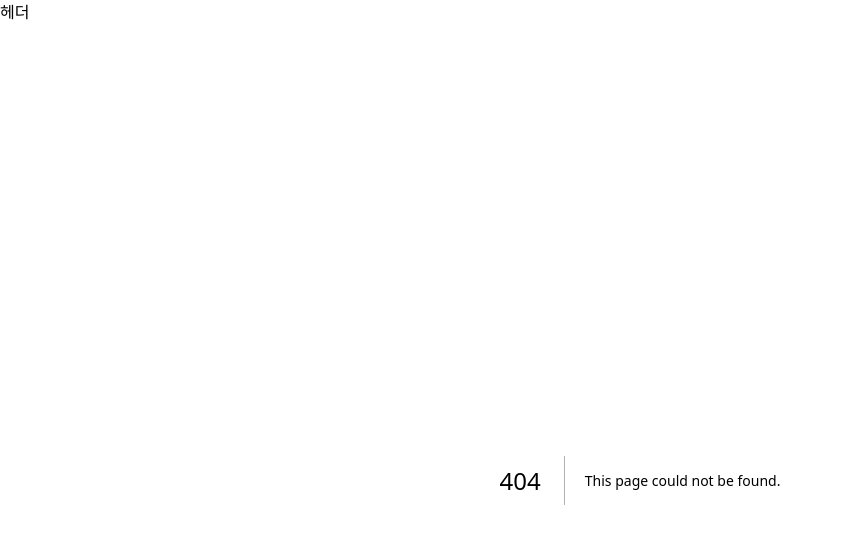
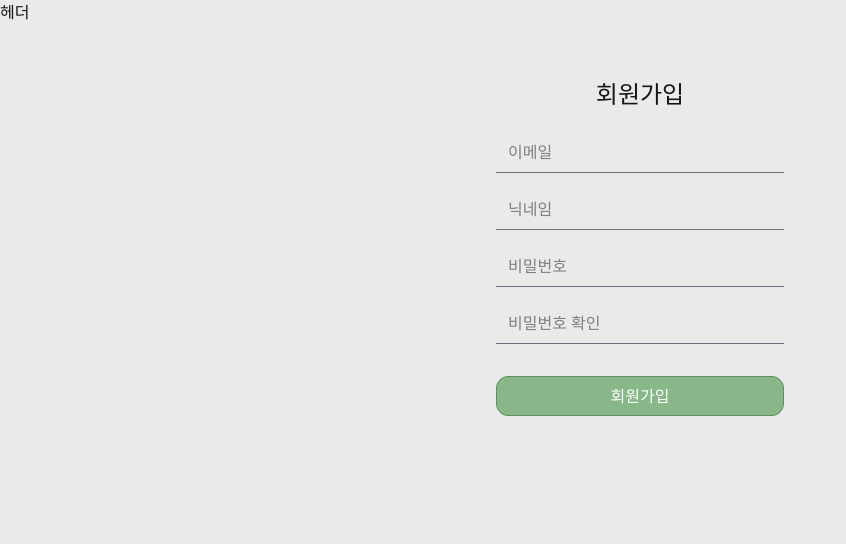
Before and after one commit to y00n1verse/mind-drop, a Next.js app: page /signup in a window 1280 px wide. Before the commit this address had no page. Shown: the top 544 px of the page, without its empty margins (0-846 px from the left). Built offline with nearby package versions, Linux system fonts and the light colour scheme.

Commit message:
feat: 회원가입 페이지 추가
- SignupForm 컴포넌트 렌더링

```diff
--- /dev/null
+++ b/src/app/signup/page.tsx
@@ -0,0 +1,9 @@
+import SignupForm from './SignupForm';
+
+export default function SignupPage() {
+  return (
+    <div className="flex flex-col items-center justify-center">
+      <SignupForm />
+    </div>
+  );
+}
```
